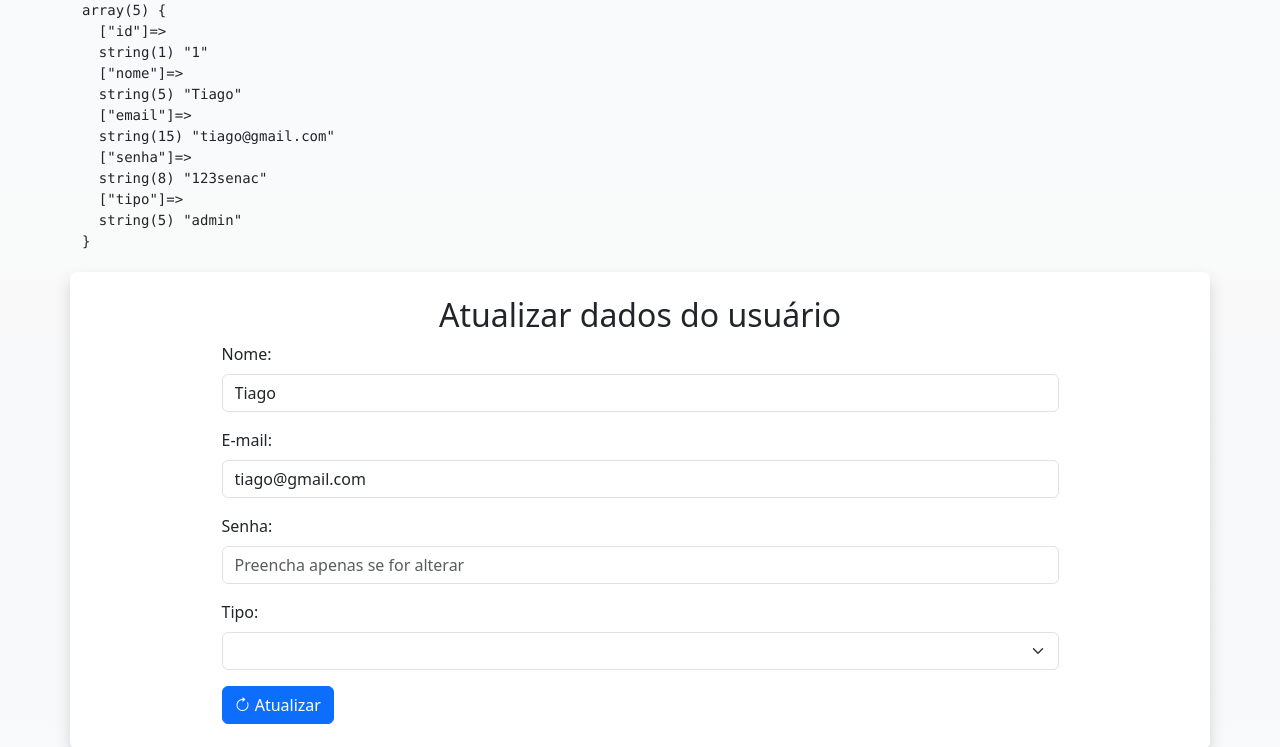
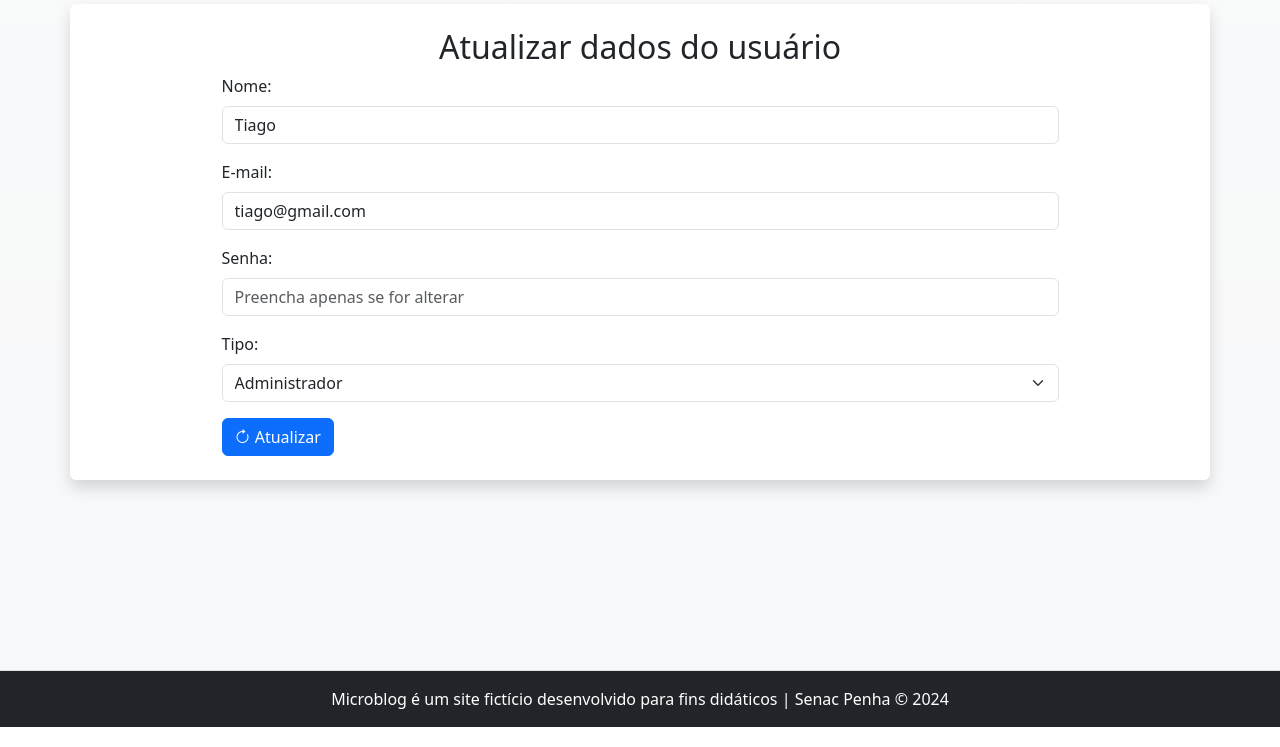
Before and after one commit to KauaKewen/microblog, a PHP site: page /admin/usuario-atualiza.php?id=1 in a window 1280 px wide. Shown: the part 73-820 px from the top of the page. Run offline with PHP 8.4, Linux system fonts and the light colour scheme; data comes from the database, SQL or seed files in the repository.

Commit message:
Update usuario-atualiza.php

```diff
--- a/admin/usuario-atualiza.php
+++ b/admin/usuario-atualiza.php
@@ -10,7 +10,6 @@ $dadosUsuario = lerUmUsuario($conexao, $id);
 
 ?>
 
-<pre><?=var_dump($dadosUsuario)?></pre>
 
 <div class="row">
 	<article class="col-12 bg-white rounded shadow my-1 py-4">
@@ -40,8 +39,8 @@ $dadosUsuario = lerUmUsuario($conexao, $id);
 				<label class="form-label" for="tipo">Tipo:</label>
 				<select class="form-select" name="tipo" id="tipo" required>
 					<option value=""></option>
-					<option value="editor">Editor</option>
-					<option value="admin">Administrador</option>
+					<option <?php if($dadosUsuario['tipo'] == 'editor') echo 'selected' ?> value="editor">Editor</option>
+					<option <?php if($dadosUsuario['tipo'] == 'admin') echo 'selected' ?> value="admin">Administrador</option>
 				</select>
 			</div>
 
```
